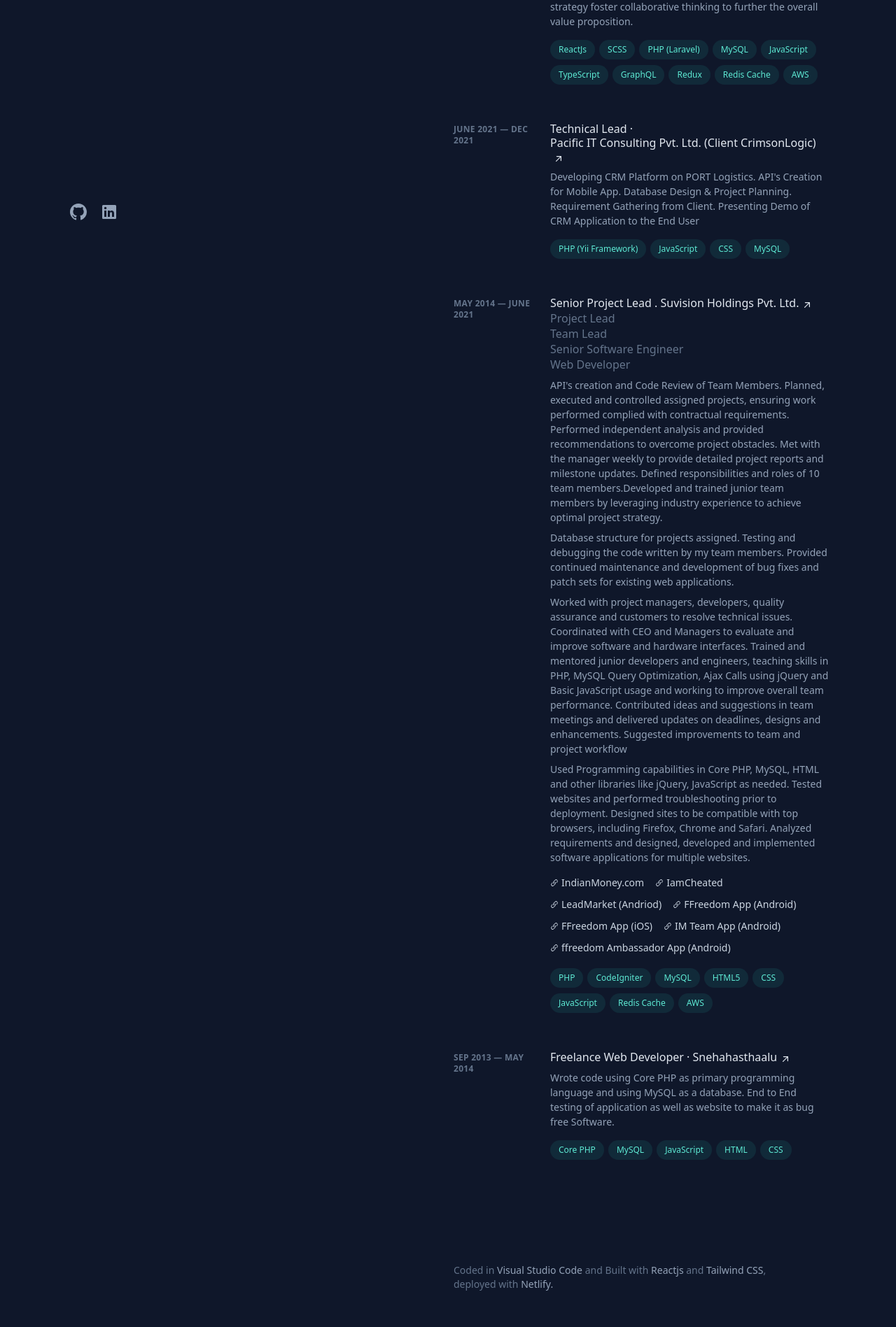
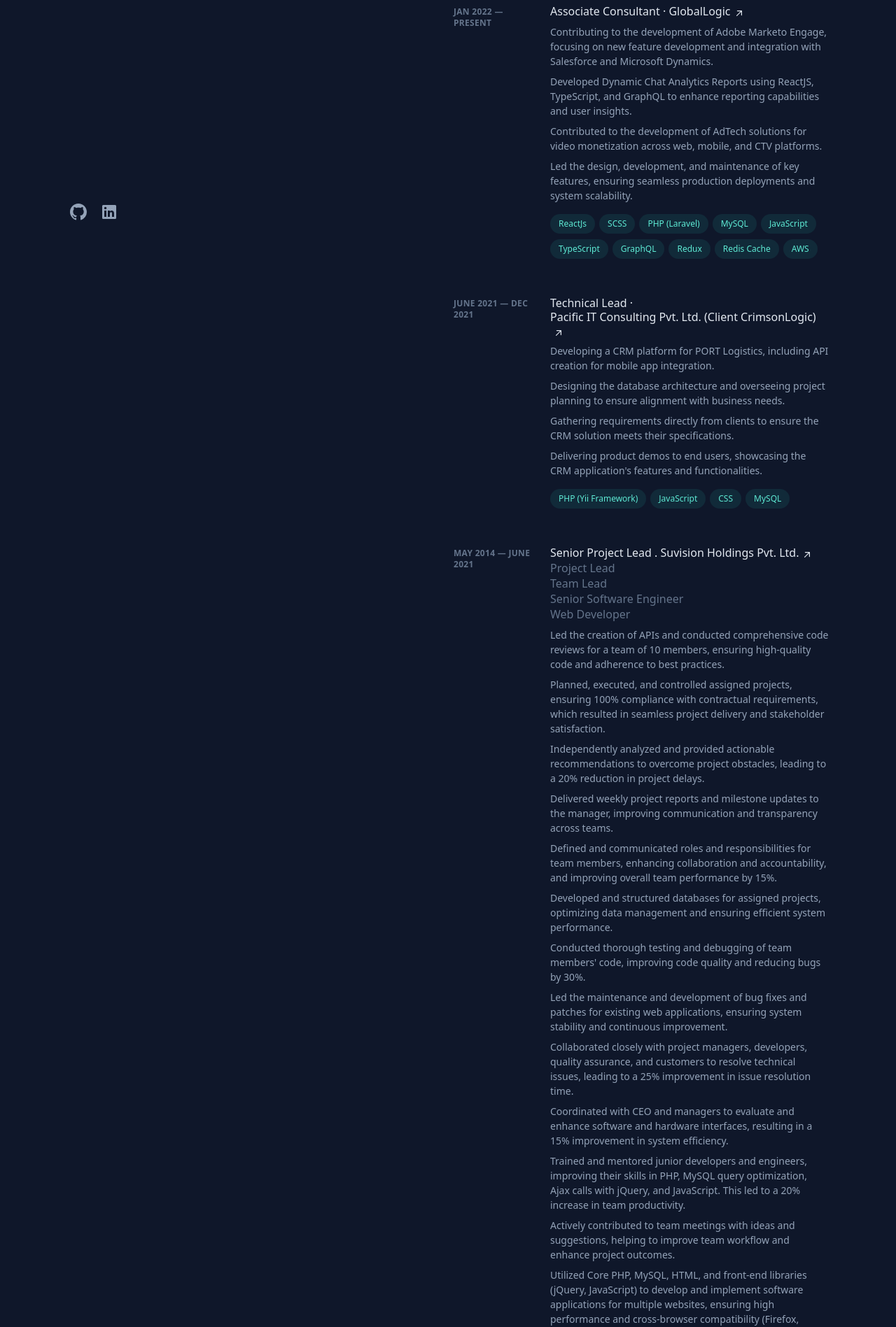
Before and after one commit to optimusvish/vishnuvardhangorava, a React (Create React App) app: page / in a window 1280 px wide. Shown: the part 389-2286 px from the top of the page at 70% size. Built offline with nearby package versions, Linux system fonts and the light colour scheme.

Commit message:
Updated the Experience and About me

```diff
--- a/src/components/AboutMe.tsx
+++ b/src/components/AboutMe.tsx
@@ -12,10 +12,7 @@ const AboutMe = () => {
       </div>
       <div>
         <p className="mb-4">
-          Hello! I'm Vishnuvardhan Gorava. I am passionate about Web
-          Development. I am a skilled full stack developer and good at database
-          design. I am a quick learner and a team worker that gets the job done.
-        </p>
+          Hello, I'm Vishnuvardhan Gorava – a passionate Full Stack Developer with a strong focus on Web Development and Database Design. I thrive in collaborative environments, quickly adapting to new technologies and challenges. My goal is to deliver high-quality, scalable solutions while working efficiently as part of a team. Let's build something great together!</p>
       </div>
     </section>
   );
--- a/src/components/Experience.tsx
+++ b/src/components/Experience.tsx
@@ -56,10 +56,10 @@ const Experience = () => {
                   </div>
                 </h3>
                 <p className="mt-2 text-sm leading-normal">
-                  Leverage agile frameworks to provide a robust synopsis for
-                  high level overviews. Iterative approaches to corporate
-                  strategy foster collaborative thinking to further the overall
-                  value proposition.
+                Contributing to the development of Adobe Marketo Engage, focusing on new feature development and integration with Salesforce and Microsoft Dynamics.</p>
+                <p className="mt-2 text-sm leading-normal">Developed Dynamic Chat Analytics Reports using ReactJS, TypeScript, and GraphQL to enhance reporting capabilities and user insights.</p>
+                <p className="mt-2 text-sm leading-normal">Contributed to the development of AdTech solutions for video monetization across web, mobile, and CTV platforms.</p>
+                <p className="mt-2 text-sm leading-normal">Led the design, development, and maintenance of key features, ensuring seamless production deployments and system scalability.
                 </p>
                 <ul
                   className="mt-2 flex flex-wrap"
@@ -163,10 +163,10 @@ const Experience = () => {
                   </div>
                 </h3>
                 <p className="mt-2 text-sm leading-normal">
-                  Developing CRM Platform on PORT Logistics. API's Creation for
-                  Mobile App. Database Design & Project Planning. Requirement
-                  Gathering from Client. Presenting Demo of CRM Application to
-                  the End User
+                Developing a CRM platform for PORT Logistics, including API creation for mobile app integration.</p>
+                <p className="mt-2 text-sm leading-normal">Designing the database architecture and overseeing project planning to ensure alignment with business needs.</p>
+                <p className="mt-2 text-sm leading-normal">Gathering requirements directly from clients to ensure the CRM solution meets their specifications.</p>
+                <p className="mt-2 text-sm leading-normal">Delivering product demos to end users, showcasing the CRM application's features and functionalities.
                 </p>
                 <ul
                   className="mt-2 flex flex-wrap"
@@ -260,42 +260,36 @@ const Experience = () => {
                   </div>
                 </h3>
                 <p className="mt-2 text-sm leading-normal">
-                  API's creation and Code Review of Team Members. Planned,
-                  executed and controlled assigned projects, ensuring work
-                  performed complied with contractual requirements. Performed
-                  independent analysis and provided recommendations to overcome
-                  project obstacles. Met with the manager weekly to provide
-                  detailed project reports and milestone updates. Defined
-                  responsibilities and roles of 10 team members.Developed and
-                  trained junior team members by leveraging industry experience
-                  to achieve optimal project strategy.
+                Led the creation of APIs and conducted comprehensive code reviews for a team of 10 members, ensuring high-quality code and adherence to best practices.
                 </p>
                 <p className="mt-2 text-sm leading-normal">
-                  Database structure for projects assigned. Testing and
-                  debugging the code written by my team members. Provided
-                  continued maintenance and development of bug fixes and patch
-                  sets for existing web applications.
+                Planned, executed, and controlled assigned projects, ensuring 100% compliance with contractual requirements, which resulted in seamless project delivery and stakeholder satisfaction.
                 </p>
                 <p className="mt-2 text-sm leading-normal">
-                  Worked with project managers, developers, quality assurance
-                  and customers to resolve technical issues. Coordinated with
-                  CEO and Managers to evaluate and improve software and hardware
-                  interfaces. Trained and mentored junior developers and
-                  engineers, teaching skills in PHP, MySQL Query Optimization,
-                  Ajax Calls using jQuery and Basic JavaScript usage and working
-                  to improve overall team performance. Contributed ideas and
-                  suggestions in team meetings and delivered updates on
-                  deadlines, designs and enhancements. Suggested improvements to
-                  team and project workflow
+                Independently analyzed and provided actionable recommendations to overcome project obstacles, leading to a 20% reduction in project delays.
                 </p>
                 <p className="mt-2 text-sm leading-normal">
-                  Used Programming capabilities in Core PHP, MySQL, HTML and
-                  other libraries like jQuery, JavaScript as needed. Tested
-                  websites and performed troubleshooting prior to deployment.
-                  Designed sites to be compatible with top browsers, including
-                  Firefox, Chrome and Safari. Analyzed requirements and
-                  designed, developed and implemented software applications for
-                  multiple websites.
+                Delivered weekly project reports and milestone updates to the manager, improving communication and transparency across teams.
+                </p>
+                <p className="mt-2 text-sm leading-normal">
+                Defined and communicated roles and responsibilities for team members, enhancing collaboration and accountability, and improving overall team performance by 15%.
+                </p>
+                <p className="mt-2 text-sm leading-normal">
+                Developed and structured databases for assigned projects, optimizing data management and ensuring efficient system performance.
+                </p>
+                <p className="mt-2 text-sm leading-normal">
+                Conducted thorough testing and debugging of team members' code, improving code quality and reducing bugs by 30%.
+                </p>
+                <p className="mt-2 text-sm leading-normal">
+                Led the maintenance and development of bug fixes and patches for existing web applications, ensuring system stability and continuous improvement.
+                </p>
+                <p className="mt-2 text-sm leading-normal">
+                Collaborated closely with project managers, developers, quality assurance, and customers to resolve technical issues, leading to a 25% improvement in issue resolution time.</p>
+                <p className="mt-2 text-sm leading-normal">Coordinated with CEO and managers to evaluate and enhance software and hardware interfaces, resulting in a 15% improvement in system efficiency.</p>
+                <p className="mt-2 text-sm leading-normal">Trained and mentored junior developers and engineers, improving their skills in PHP, MySQL query optimization, Ajax calls with jQuery, and JavaScript. This led to a 20% increase in team productivity.</p>
+                <p className="mt-2 text-sm leading-normal">Actively contributed to team meetings with ideas and suggestions, helping to improve team workflow and enhance project outcomes.</p>
+                <p className="mt-2 text-sm leading-normal">Utilized Core PHP, MySQL, HTML, and front-end libraries (jQuery, JavaScript) to develop and implement software applications for multiple websites, ensuring high performance and cross-browser compatibility (Firefox, Chrome, Safari).</p>
+                <p className="mt-2 text-sm leading-normal">Conducted rigorous testing and troubleshooting prior to deployment, ensuring smooth and error-free website launches.
                 </p>
                 <ul className="mt-2 flex flex-wrap" aria-label="Related links">
                   <li className="mr-4">
@@ -531,9 +525,7 @@ const Experience = () => {
                   </div>
                 </h3>
                 <p className="mt-2 text-sm leading-normal">
-                  Wrote code using Core PHP as primary programming language and
-                  using MySQL as a database. End to End testing of application
-                  as well as website to make it as bug free Software.
+                Developed the application using Core PHP as the primary programming language and MySQL as the database. Conducted end-to-end testing of both the application and the website to ensure a bug-free software.
                 </p>
                 <ul
                   className="mt-2 flex flex-wrap"
```
